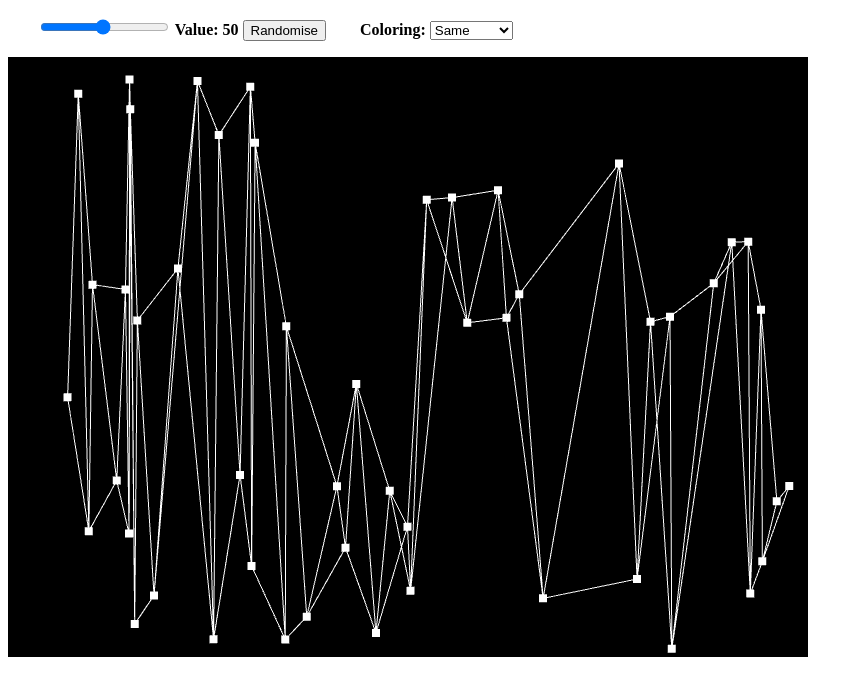
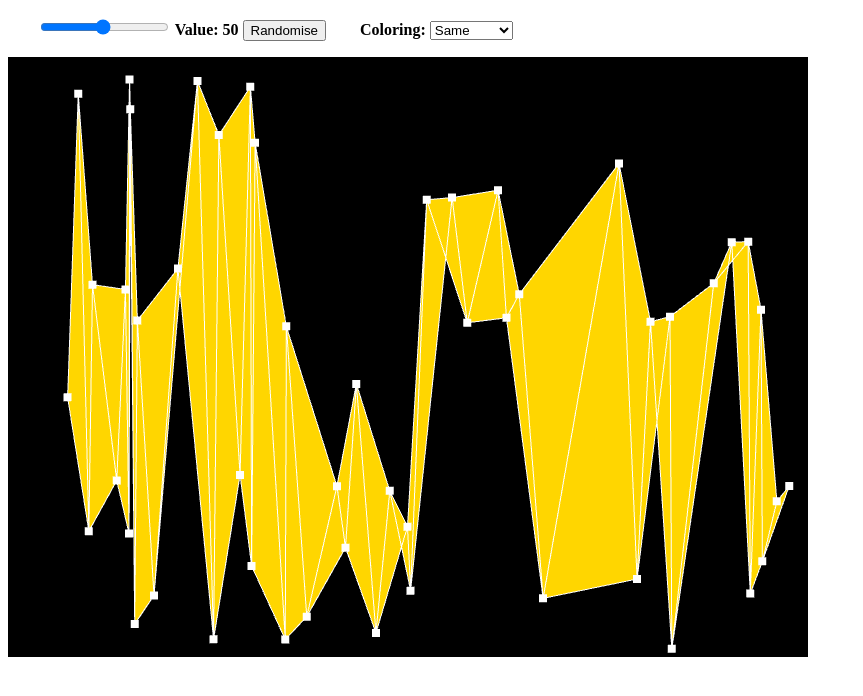
Before and after one commit to TovahParnes/D7045E, a plain HTML site: page Lab 2/triangle-mesh.html in a window 1280 px wide. Shown: the part 50-746 px from the top of the page, without its empty margins (0-863 px from the left). Drawn offline with Linux system fonts and the light colour scheme.

Commit message:
triangles now contains the coordinates and draws the triangles  (1, 2, 3), (2, 3, 4), (3, 4, 5), ...

```diff
--- a/Lab 2/triangle-mesh.html
+++ b/Lab 2/triangle-mesh.html
@@ -61,7 +61,7 @@
 			function createPointData() {
 				POINT_COUNT = document.getElementById("numPointsRange").value;
 				pointCoords = new Float32Array(2 * POINT_COUNT);
-				triangleCoords = new Float32Array(6 * POINT_COUNT);
+				triangleCoords = new Float32Array(6 * POINT_COUNT - 6);
 				pointRandomColors = new Float32Array(3 * POINT_COUNT);
 
 				// called during initialization to fill the arrays with data.
@@ -120,69 +120,15 @@
 					gl.disableVertexAttribArray(attributeColor);
 					gl.vertexAttrib3f(attributeColor, 1, 0.84, 0); // gold
 				} else if (coloring == "distance") {
-					/*
-					for (let i = 0; i < POINT_COUNT; i++) {
-						let x1 = pointCoords[2 * i];
-						let y1 = pointCoords[2 * i + 1];
-						let distance = POINT_SIZE;
-						let x2 = pointCoords[2 * i + 2];
-						let y2 = pointCoords[2 * i + 3];
-						let distance2 = POINT_SIZE;
-						let areNotOverlapping = checkNotOverlappingCoordinates(
-							x1,
-							y1,
-							distance,
-							x2,
-							y2,
-							distance2
-						);
-						if (areNotOverlapping) {
-							pointRandomColors[3 * i] = 1;
-							pointRandomColors[3 * i + 1] = 1;
-							pointRandomColors[3 * i + 2] = 1;
-							pointCoords[2 * i + 2] = x2;
-							pointCoords[2 * i + 3] = y2;
-						}
-					}
-					//pointCoords = mergeSort(pointCoords);
-					*/
+					// TODO: Implement distance coloring
 				} else if (coloring == "4coloring") {
-					/*
-					for (let i = 0; i < POINT_COUNT; i++) {
-						let x1 = pointCoords[2 * i];
-						let y1 = pointCoords[2 * i + 1];
-						let distance = POINT_SIZE;
-						let x2 = pointCoords[2 * i + 2];
-						let y2 = pointCoords[2 * i + 3];
-						let distance2 = POINT_SIZE;
-						let areNotOverlapping = checkNotOverlappingCoordinates(
-							x1,
-							y1,
-							distance,
-							x2,
-							y2,
-							distance2
-						);
-						if (areNotOverlapping) {
-							pointRandomColors[3 * i] = 1;
-							pointRandomColors[3 * i + 1] = 1;
-							pointRandomColors[3 * i + 2] = 1;
-							pointCoords[2 * i + 2] = x2;
-							pointCoords[2 * i + 3] = y2;
-						}
-					}
-					*/
-					// TODO: implement coloring
+					// TODO: Implement 4-coloring
 				}
 				gl.bindBuffer(gl.ARRAY_BUFFER, bufferColor);
 				gl.bufferData(gl.ARRAY_BUFFER, pointRandomColors, gl.STREAM_DRAW);
 				gl.vertexAttribPointer(attributeColor, 3, gl.FLOAT, false, 0, 0);
 			}
 
-			/**
-			 *  Draws the content of the canvas, in this case, one primitive ot
-			 *  type gl.POINTS, which represents all of the disks in the image.
-			 */
 			function draw() {
 				gl.clearColor(0, 0, 0, 1); // specify the color to be used for clearing
 				gl.clear(gl.COLOR_BUFFER_BIT); // clear the canvas (to black)
@@ -190,17 +136,13 @@
 				/* --- Triangles --- */
 				gl.bindBuffer(gl.ARRAY_BUFFER, bufferCoords);
 				gl.bufferData(gl.ARRAY_BUFFER, triangleCoords, gl.STREAM_DRAW);
-				gl.vertexAttribPointer(attributeCoords, 3, gl.FLOAT, false, 0, 0);
+				gl.vertexAttribPointer(attributeCoords, 2, gl.FLOAT, false, 0, 0);
 				gl.enableVertexAttribArray(attributeCoords);
 
 				colorTriangles();
-				drawTriangles();
+				gl.drawArrays(gl.TRIANGLES, 0, triangleCoords.length / 2);
 
-				gl.disableVertexAttribArray(attributeCoords);
-
-				/* --- Lines --- */
-
-				/* --- Points --- */
+				/* --- Lines and Points --- */
 				gl.bindBuffer(gl.ARRAY_BUFFER, bufferCoords);
 				gl.bufferData(gl.ARRAY_BUFFER, pointCoords, gl.STREAM_DRAW);
 				gl.vertexAttribPointer(attributeCoords, 2, gl.FLOAT, false, 0, 0);
@@ -218,12 +160,6 @@
 			function drawLineLoop() {
 				for (let i = 0; i < POINT_COUNT - 2; i++) {
 					gl.drawArrays(gl.LINE_LOOP, i, 3);
-				}
-			}
-
-			function drawTriangles() {
-				for (let i = 0; i < triangleCoords.length / 3; i += 3) {
-					gl.drawArrays(gl.TRIANGLES, i, 3);
 				}
 			}
 
--- a/Lab 2/triangulation.js
+++ b/Lab 2/triangulation.js
@@ -1,52 +1,38 @@
-function triangulateNextPoint(curInd, points, triangles) {
-	let point1 = points[curInd];
-	let point2 = points[curInd - 1];
-	let point3 = points[curInd - 2];
+/*
+function triangulate(points, triangles) {
+	//let triangles = new Float32Array(3 * (points.length - 2)); // Allocate space for each triangle (3 vertices per triangle)
 
-	triangles.push([point1, point2, point3]);
-
-	/*let trianglesToAdd = [];
-	for (let i = 0; i < points.length; i++) {
-		let point1 = points[i];
-		let point2 = points[(i + 1) % points.length];
-		let point3 = points[(i + 2) % points.length];
-		if (point1.x == point.x && point1.y == point.y) {
-			trianglesToAdd.push([point1, point2, point3]);
-		}
-	}
-
-	for (let i = 0; i < trianglesToAdd.length; i++) {
-		let triangle = trianglesToAdd[i];
-		triangles.push(triangle);
-	}*/
-}
-
-function triangulate(points) {
-	let triangles = [[points[0], points[1], points[2]]];
-	for (let i = 3; i < points.length; i++) {
-		triangulateNextPoint(i, points, triangles);
-	}
-	return triangles;
-}
-
-/*
-function triangulateNextPoint(curInd, points, triangles) {
-	let point1 = points[curInd];
-	let point2 = points[curInd - 1];
-	let point3 = points[curInd - 2];
-
-	triangles.push(point1, point2, point3);
-}
-
-function triangulate(points, triangles) {
-	for (let i = 0; i < triangles.length; i + 3) {
-		for (let j = 3; j < points.length; j++) {
-			triangles[i] = points[j - 2];
-			triangles[i + 1] = points[j - 1];
-			triangles[i + 2] = points[j];
-		}
+	let tIndex = 0; // Track index in triangles array
+	for (let i = 5; i < points.length; i = i + 2) {
+		// Loop through points to create triangles
+		triangles[tIndex++] = points[i - 5];
+		triangles[tIndex++] = points[i - 4];
+		triangles[tIndex++] = points[i - 3];
+		triangles[tIndex++] = points[i - 2];
+		triangles[tIndex++] = points[i - 1];
+		triangles[tIndex++] = points[i];
 	}
 
 	return triangles;
 }
-    */
+*/
+
+function triangulate(points) {
+	const triangleCount = points.length / 2 - 2; // Number of triangles we can form
+	const triangles = new Float32Array(triangleCount * 6); // Each triangle has 3 points (6 coordinates)
+
+	let tIndex = 0; // Track index in triangles array
+	for (let i = 0; i < triangleCount; i++) {
+		// Fill triangles in the order: (1, 2, 3), (2, 3, 4), (3, 4, 5), ...
+		triangles[tIndex++] = points[2 * i];
+		triangles[tIndex++] = points[2 * i + 1];
+
+		triangles[tIndex++] = points[2 * (i + 1)];
+		triangles[tIndex++] = points[2 * (i + 1) + 1];
+
+		triangles[tIndex++] = points[2 * (i + 2)];
+		triangles[tIndex++] = points[2 * (i + 2) + 1];
+	}
+
+	return triangles;
+}
```
